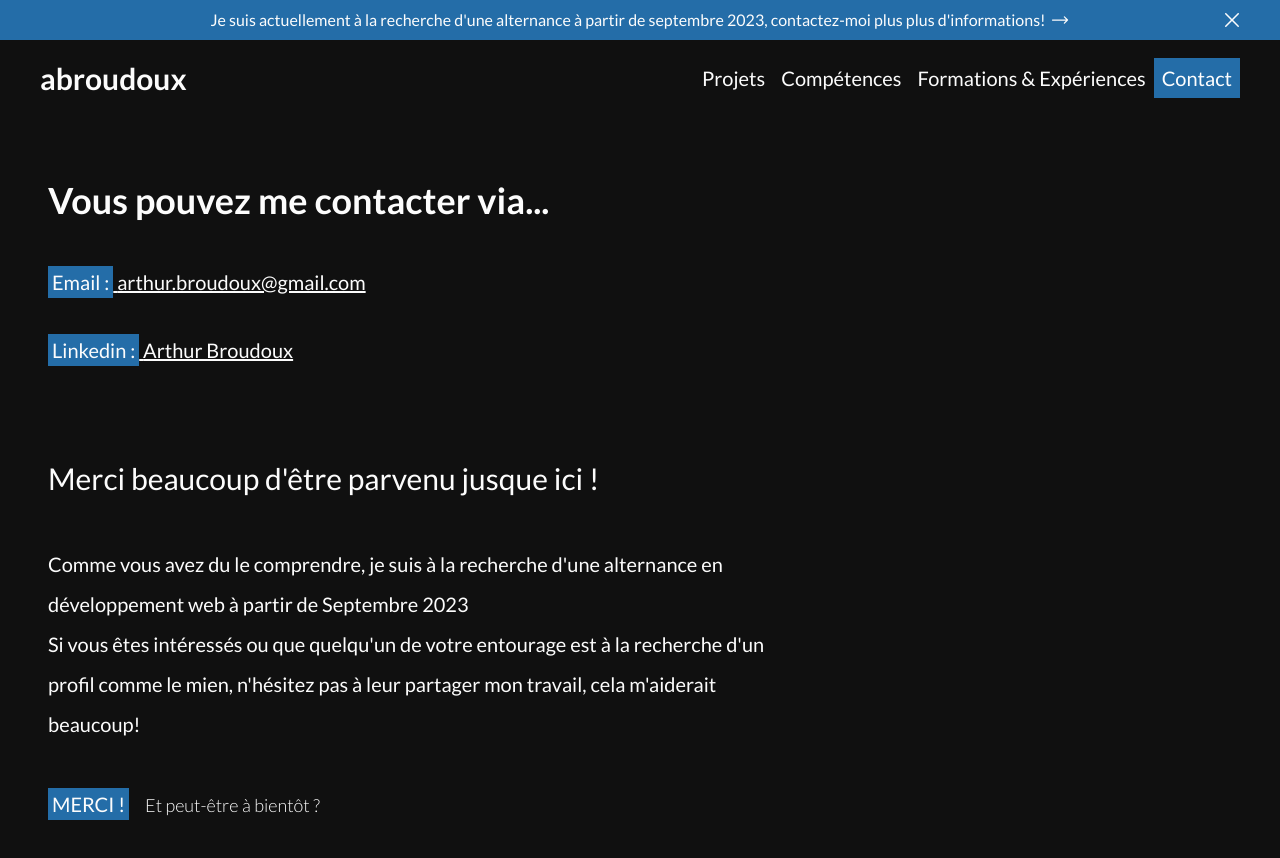
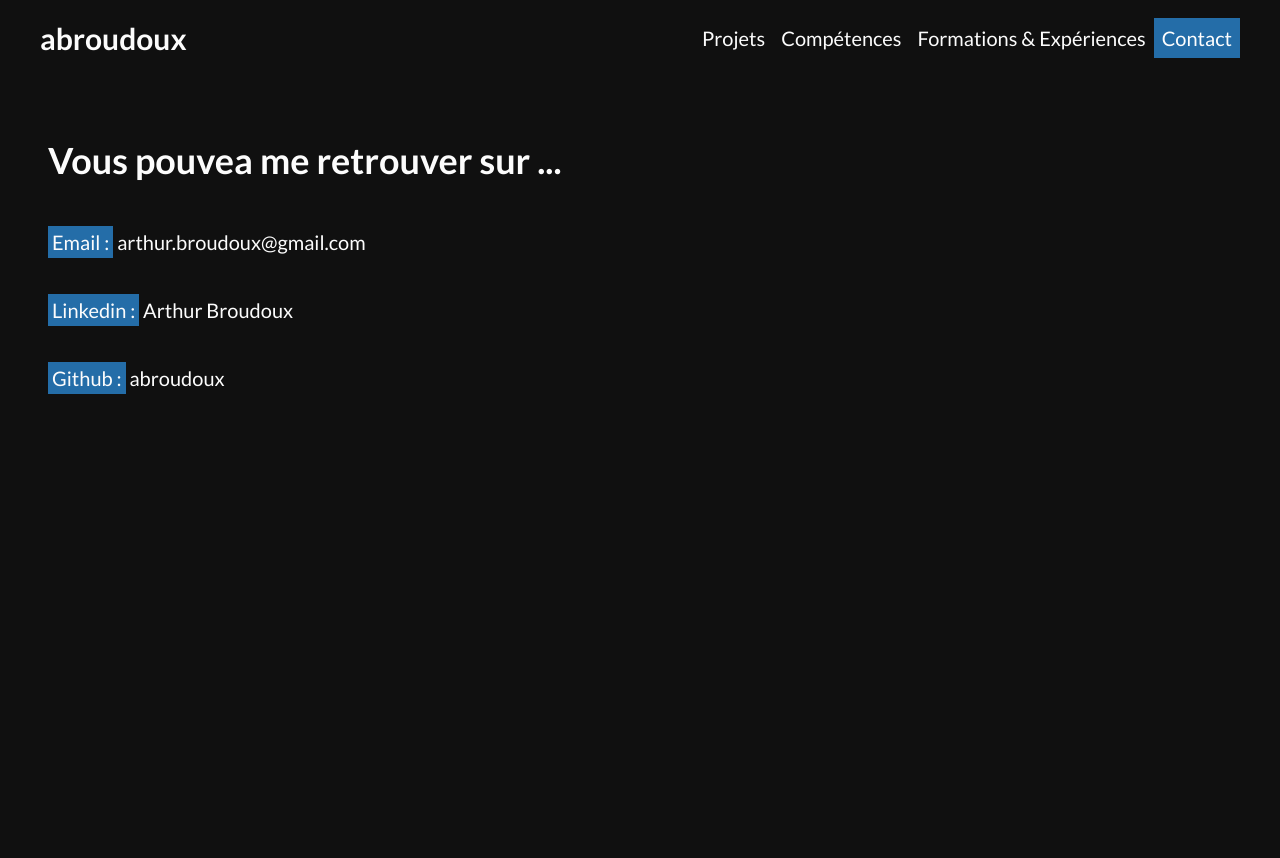
Before and after one commit to abroudoux/portfolio-2023, a React (Create React App) app: page /portfolio/contact in a window 1280 px wide. Shown: the top 858 px of the page. After the commit the page ends 800 px from the top, so only its background shows below. Built offline with nearby package versions, Linux system fonts and the light colour scheme.

Commit message:
contact : maj infos

```diff
--- a/src/App.tsx
+++ b/src/App.tsx
@@ -13,13 +13,12 @@ import Projects from './components/projects/Projects';
 import Contact from './components/contact/Contact';
 
 
-
 export default function App() {
 
 	return (
 
 		<div>
-			<Infos />
+			{/* <Infos /> */}
 			<Header />
 
 			<Routes>
--- a/src/components/contact/Contact.tsx
+++ b/src/components/contact/Contact.tsx
@@ -13,7 +13,7 @@ export default function Contact() {
 
             <div>
                 <h2 className="text-4xl pb-7 font-semibold">
-                    Vous pouvez me contacter via...
+                    Vous pouvea me retrouver sur ...
                 </h2>
 
                 {contents.map(contents => (
@@ -27,7 +27,7 @@ export default function Contact() {
                 ))}
             </div>
 
-            <div className="mt-12">
+            {/* <div className="mt-12">
                 <h2 className="text-3xl py-7 font-medium">
                     Merci beaucoup d'être parvenu jusque ici !
                 </h2>
@@ -40,7 +40,7 @@ export default function Contact() {
                     <br/>
                     <span className="bg-blue p-1 font-medium"> MERCI !</span><span className="ml-4 text-lg font-light">Et peut-être à bientôt ?</span>
                 </p>
-            </div>
+            </div> */}
 
         </section>
 
--- a/src/components/contact/Links.tsx
+++ b/src/components/contact/Links.tsx
@@ -15,7 +15,7 @@ export default function Links(props: contactDataProps) {
         <div key={props.id} className="flex py-5">
 			<p className="text-xl">
 				<span className="bg-blue p-1 font-medium hover:cursor-pointer ">{props.name} :</span>
-                <span className="font-normal hover:cursor-pointer"><a href={props.link} target={props.target} className="underline"> {props.value}</a></span>
+                <span className="font-normal hover:cursor-pointer"><a href={props.link} target={props.target} className="hover:underline"> {props.value}</a></span>
 			</p>
 		</div>
     )
--- a/src/components/contact/content-contact.ts
+++ b/src/components/contact/content-contact.ts
@@ -13,6 +13,13 @@ const contactData = [
         link: "https://www.linkedin.com/in/arthur-broudoux-b318a8251/",
         target: "_blank",
     },
+    {
+        id: 3,
+        name: "Github",
+        value: "abroudoux",
+        link: "https://github.com/abroudoux",
+        target: "_blank",
+    },
 ];
 
 export default contactData
```
